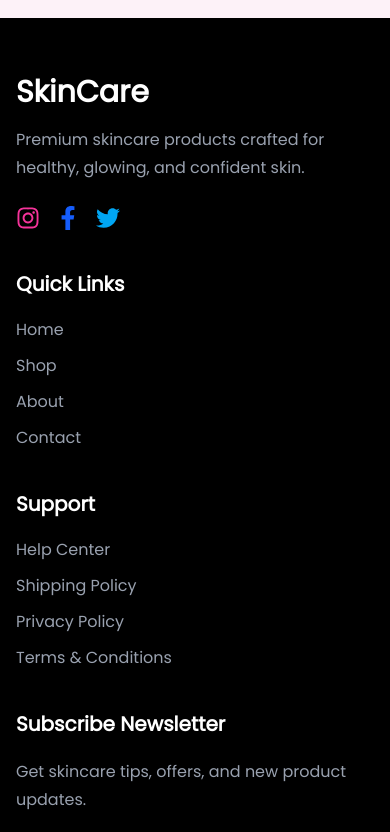
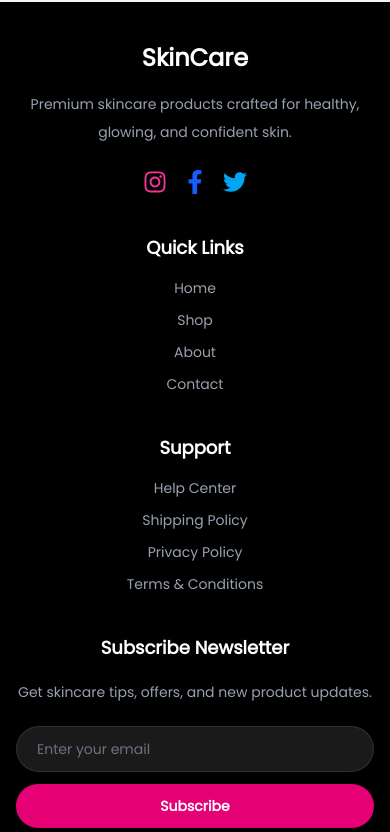
Before and after one commit to Abhishek331480/skin-care, a React (Vite) app: page / in a window 390 px wide. Shown: the part 5160-5992 px from the top of the page. Built offline with nearby package versions, Linux system fonts and the light colour scheme; no server answers.

Commit message:
footer  responsive

```diff
--- a/src/components/Footer.jsx
+++ b/src/components/Footer.jsx
@@ -1,73 +1,66 @@
 import { Link } from "react-router-dom";
-// import { Instagram, Facebook, Twitter } from "lucide-react";
 import { FaInstagram, FaFacebookF, FaTwitter } from "react-icons/fa";
 
 const Footer = () => {
   return (
-    <footer className="bg-black text-white mt-20">
-      <div className="max-w-7xl mx-auto px-4 sm:px-6 lg:px-8 py-14">
-        <div className="grid md:grid-cols-2 lg:grid-cols-4 gap-10">
+    <footer className="mt-16 bg-black text-white sm:mt-20">
+      <div className="mx-auto max-w-7xl px-4 py-10 sm:px-6 sm:py-14 lg:px-8">
+        <div className="grid grid-cols-1 gap-10 sm:grid-cols-2 lg:grid-cols-4">
+          {/* Brand */}
+          <div className="text-center sm:text-left">
+            <h2 className="text-2xl font-black sm:text-3xl">SkinCare</h2>
 
-          {/* Brand */}
-          <div>
-            <h2 className="text-3xl font-bold">SkinCare</h2>
-
-            <p className="text-gray-400 mt-4 leading-7">
+            <p className="mx-auto mt-4 max-w-sm text-sm leading-7 text-gray-400 sm:mx-0 sm:text-base">
               Premium skincare products crafted for healthy, glowing, and
               confident skin.
             </p>
 
-            <div className="flex gap-4 mt-6">
-               <FaInstagram className="text-pink-500 text-2xl" />
-
-              <FaFacebookF className="text-blue-600 text-2xl" />
-
-               <FaTwitter className="text-sky-500 text-2xl" />
+            <div className="mt-6 flex justify-center gap-4 sm:justify-start">
+              <FaInstagram className="text-2xl text-pink-500" />
+              <FaFacebookF className="text-2xl text-blue-600" />
+              <FaTwitter className="text-2xl text-sky-500" />
             </div>
           </div>
 
           {/* Quick Links */}
-          <div>
-            <h3 className="text-xl font-semibold mb-5">Quick Links</h3>
+          <div className="text-center sm:text-left">
+            <h3 className="mb-4 text-lg font-bold sm:text-xl">
+              Quick Links
+            </h3>
 
-            <div className="flex flex-col gap-3 text-gray-400">
-              <Link to="/">Home</Link>
-              <Link to="/shop">Shop</Link>
-              <Link to="/about">About</Link>
-              <Link to="/contact">Contact</Link>
+            <div className="flex flex-col gap-3 text-sm text-gray-400 sm:text-base">
+              <Link to="/" className="transition hover:text-pink-500">
+                Home
+              </Link>
+              <Link to="/shop" className="transition hover:text-pink-500">
+                Shop
+              </Link>
+              <Link to="/about" className="transition hover:text-pink-500">
+                About
+              </Link>
+              <Link to="/contact" className="transition hover:text-pink-500">
+                Contact
+              </Link>
             </div>
           </div>
 
           {/* Support */}
-          {/* Support */}
-<div>
-  <h3 className="text-xl font-semibold mb-5">Support</h3>
+          <div className="text-center sm:text-left">
+            <h3 className="mb-4 text-lg font-bold sm:text-xl">Support</h3>
 
-  <div className="flex flex-col gap-3 text-gray-400">
-    <Link
-      to="/help-center"
-      className="hover:text-pink-500 transition"
-    >
+            <div className="flex flex-col gap-3 text-sm text-gray-400 sm:text-base">
+              <Link to="/help-center" className="transition hover:text-pink-500">
                 Help Center
               </Link>
-
-    <Link
-      to="/shipping-policy"
-      className="hover:text-pink-500 transition"
-    >
+              <Link to="/shipping-policy" className="transition hover:text-pink-500">
                 Shipping Policy
               </Link>
-
-    <Link
-      to="/privacy-policy"
-      className="hover:text-pink-500 transition"
-    >
+              <Link to="/privacy-policy" className="transition hover:text-pink-500">
                 Privacy Policy
               </Link>
-
               <Link
                 to="/terms-and-conditions"
-      className="hover:text-pink-500 transition"
+                className="transition hover:text-pink-500"
               >
                 Terms & Conditions
               </Link>
@@ -75,30 +68,30 @@ const Footer = () => {
           </div>
 
           {/* Newsletter */}
-          <div>
-            <h3 className="text-xl font-semibold mb-5">
+          <div className="text-center sm:text-left">
+            <h3 className="mb-4 text-lg font-bold sm:text-xl">
               Subscribe Newsletter
             </h3>
 
-            <p className="text-gray-400 leading-7 mb-5">
+            <p className="mx-auto mb-5 max-w-sm text-sm leading-7 text-gray-400 sm:mx-0 sm:text-base">
               Get skincare tips, offers, and new product updates.
             </p>
 
-            <div className="flex flex-col gap-4">
+            <div className="flex flex-col gap-3">
               <input
                 type="email"
                 placeholder="Enter your email"
-                className="rounded-full bg-white/10 border border-white/10 px-5 py-3 outline-none focus:border-pink-500"
+                className="w-full rounded-full border border-white/10 bg-white/10 px-5 py-3 text-sm text-white outline-none placeholder:text-gray-500 focus:border-pink-500 sm:text-base"
               />
 
-              <button className="rounded-full bg-pink-600 py-3 font-semibold hover:bg-pink-700 transition">
+              <button className="w-full rounded-full bg-pink-600 py-3 text-sm font-bold transition hover:bg-pink-700 active:scale-95 sm:text-base">
                 Subscribe
               </button>
             </div>
           </div>
         </div>
 
-        <div className="border-t border-white/10 mt-14 pt-6 text-center text-gray-500 text-sm">
+        <div className="mt-10 border-t border-white/10 pt-6 text-center text-xs text-gray-500 sm:mt-14 sm:text-sm">
           © 2026 SkinCare. All rights reserved.
         </div>
       </div>
```
Lines whose indentation alone changed are shown as unchanged.
